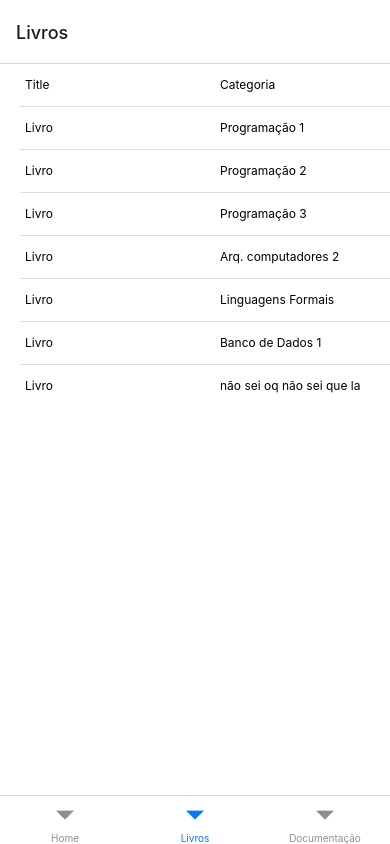
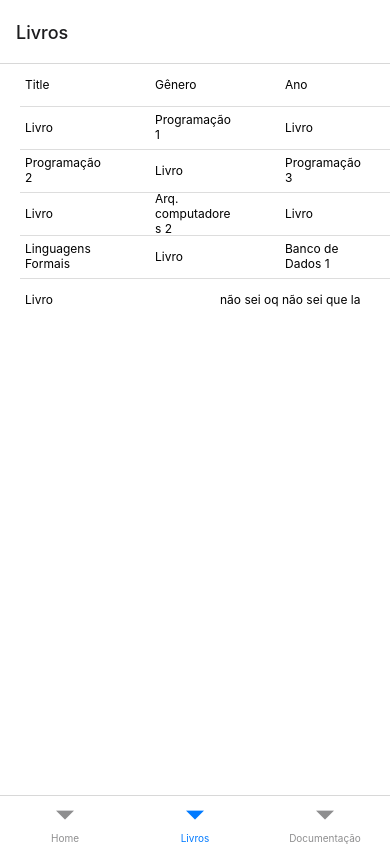
Before and after one commit to isadoravrx/projeto_4_mobile, a React Native app in the folder StickerSmash/: screen /Livros in a window 390 px wide. Built offline with nearby package versions, Linux system fonts and the light colour scheme.

Commit message:
adicionando colunas na página de livros

```diff
--- a/StickerSmash/BooksMenu.js
+++ b/StickerSmash/BooksMenu.js
@@ -14,8 +14,12 @@ const DATA = [
     title: 'Title',
   },
   {
-    id: 'categoria',
-    title: 'Categoria',
+    id: 'genero',
+    title: 'Gênero',
+  },
+  {
+    id: 'ano',
+    title: 'Ano',
   },
   {
     id: 'titulo 1',
@@ -90,7 +94,7 @@ const App = () => {
   return (
     <SafeAreaView style={styles.container}>
       <FlatList
-        numColumns= {2}
+        numColumns= {3}
         ItemSeparatorComponent = {Separator}
         data={DATA}
         renderItem={({item}) => <Item title={item.title} />}
```
